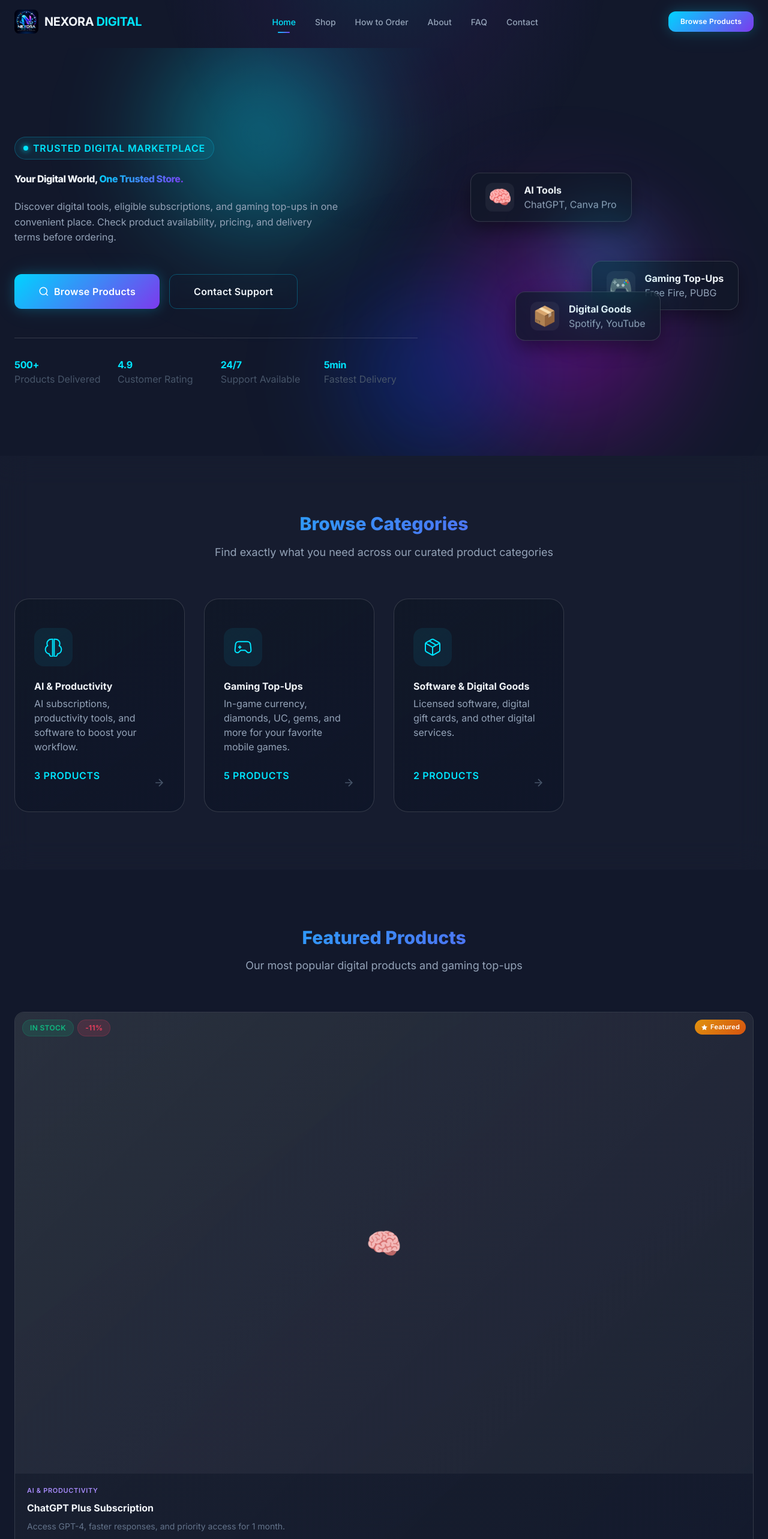
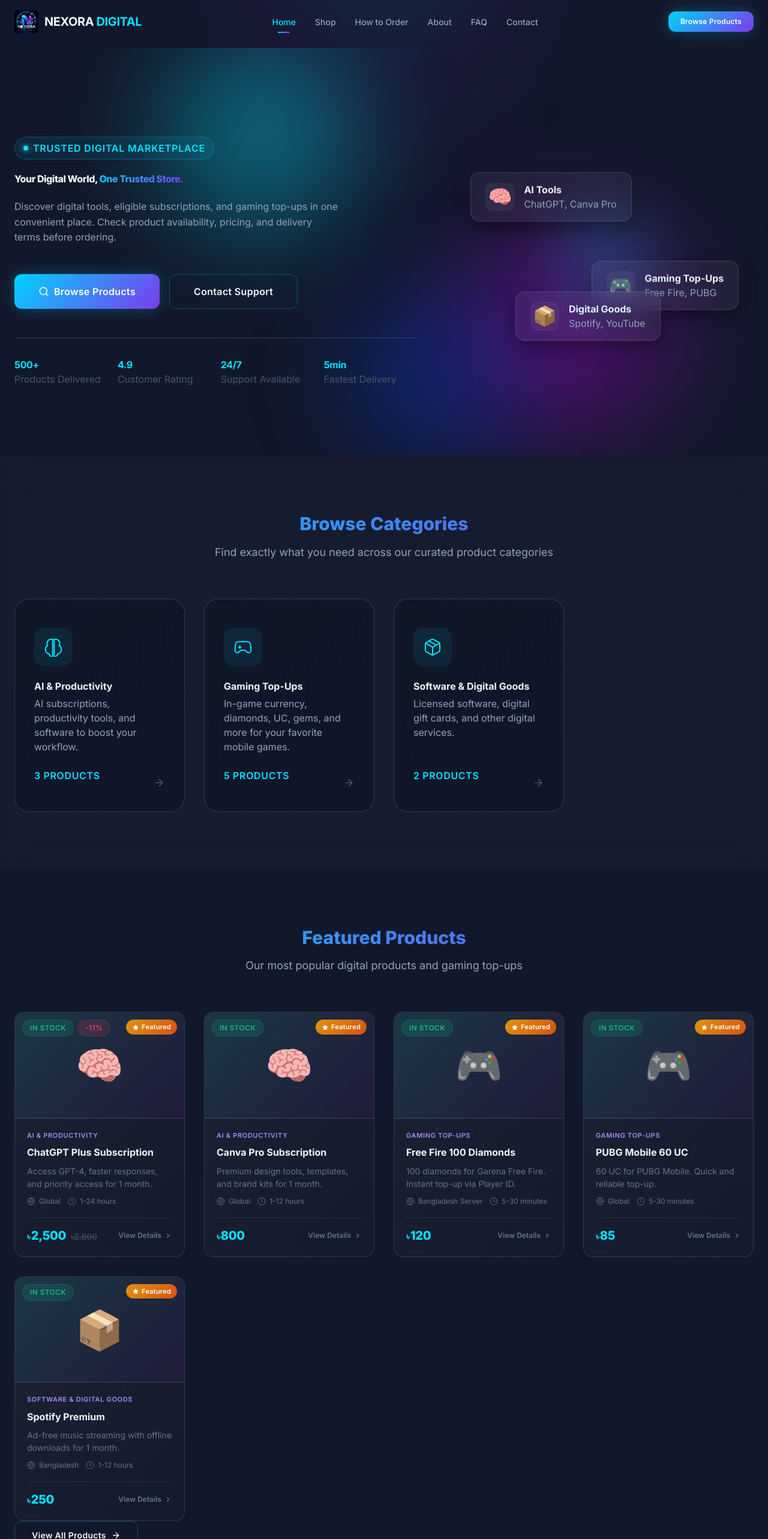
Before and after one commit to rashelmahmudrabbi/nexora.digital, a Next.js app: page / in a window 1280 px wide. Shown: the top 2566 px of the page at 60% size. Built offline with nearby package versions, Linux system fonts and the light colour scheme.

Commit message:
UI: Complete full website polish, fix product grid, and improve component aesthetics

```diff
--- a/src/app/page.module.css
+++ b/src/app/page.module.css
@@ -180,7 +180,7 @@
   align-items: center;
   gap: var(--space-md);
   padding: var(--space-md) var(--space-lg);
-  background: rgba(17, 24, 39, 0.75);
+  background: var(--color-bg-glass);
   backdrop-filter: blur(16px);
   border: 1px solid rgba(255, 255, 255, 0.15);
   border-radius: var(--radius-xl);
@@ -490,3 +490,11 @@
     min-height: auto;
   }
 }
+
+
+.productGrid {
+  display: grid;
+  grid-template-columns: repeat(auto-fit, minmax(280px, 1fr));
+  gap: 2rem;
+  margin-top: 2rem;
+}
--- a/src/components/shop/ProductCard.module.css
+++ b/src/components/shop/ProductCard.module.css
@@ -38,7 +38,8 @@
 .imagePlaceholder {
   width: 100%;
   height: 100%;
-  background: linear-gradient(135deg, var(--color-bg-tertiary) 0%, var(--color-bg-card) 100%);
+  background: linear-gradient(135deg, rgba(0, 229, 255, 0.1) 0%, rgba(213, 0, 249, 0.05) 100%);
+  border-bottom: 1px solid var(--color-border-primary);
   display: flex;
   align-items: center;
   justify-content: center;
@@ -50,7 +51,8 @@
 }
 
 .categoryEmoji {
-  font-size: 3rem;
+  font-size: 4rem;
+  filter: drop-shadow(0 0 12px rgba(255,255,255,0.2));
   filter: grayscale(0.2);
 }
 
```
Also changed, not shown: apply_recommendations.js (added, +44 -0 lines).
